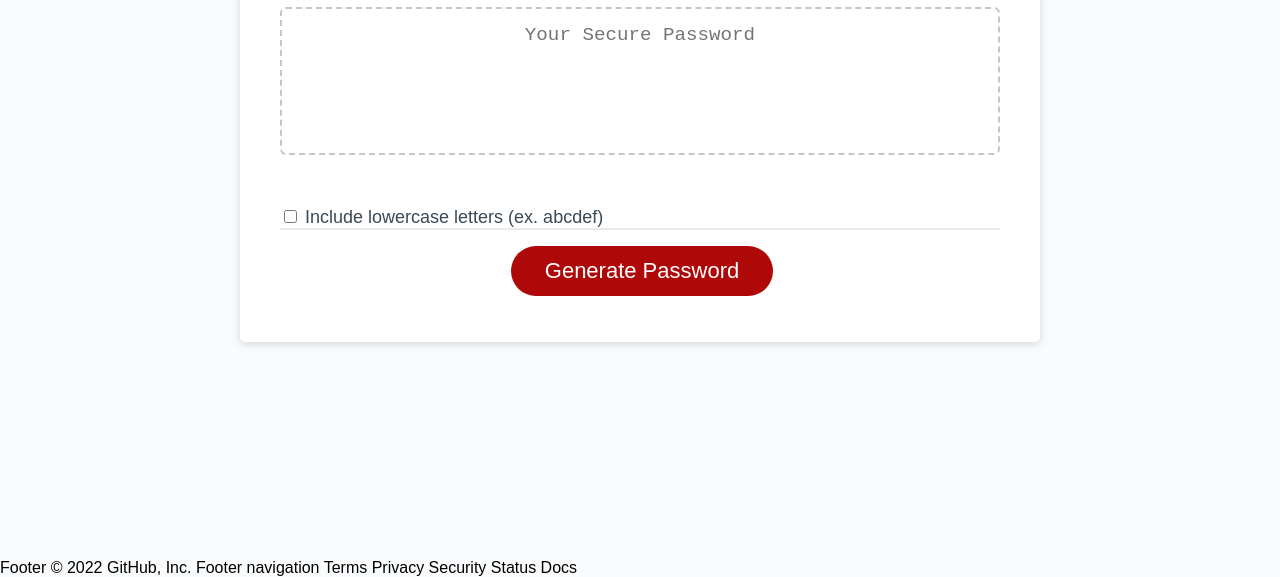
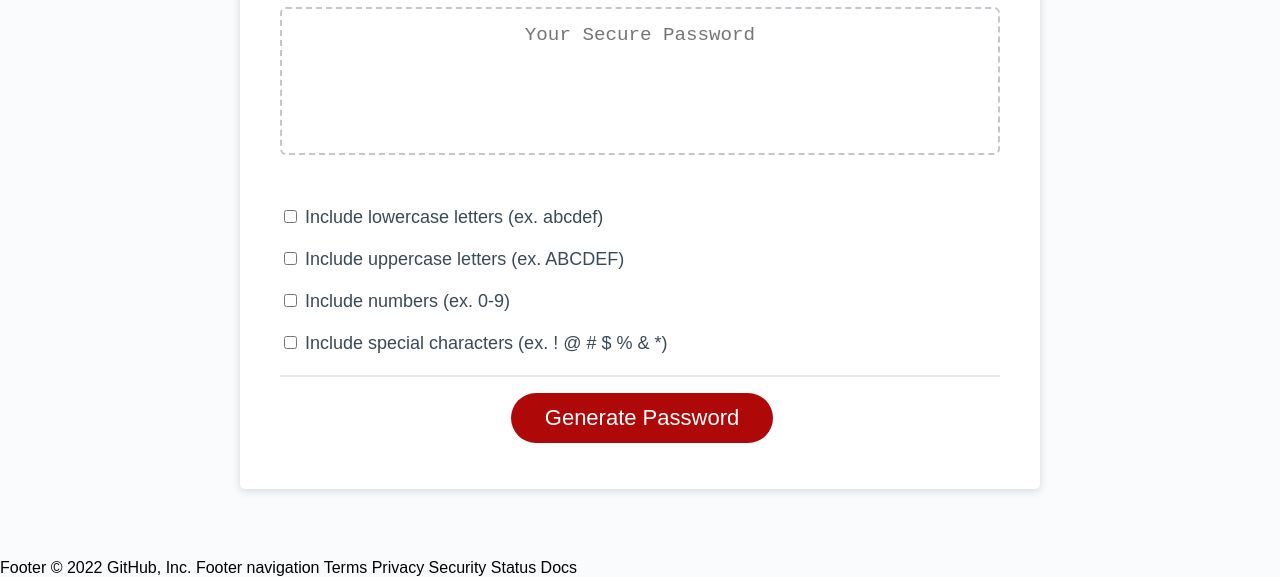
Before and after one commit to awinters81/Password-Generator, a plain HTML site: page index.html in a window 1280 px wide. Shown: the part 241-818 px from the top of the page. Drawn offline with Linux system fonts and the light colour scheme; files that its build step writes are made by us from their sources; files whose address does not match are found by name.

Commit message:
adding checkbox options

```diff
--- a/index.html
+++ b/index.html
@@ -5,7 +5,7 @@
     <meta name="viewport" content="width=device-width, initial-scale=1.0" />
     <meta http-equiv="X-UA-Compatible" content="ie=edge" />
     <title>Password Generator</title>
-    <link rel="stylesheet" href="style.css" />
+    <link rel="stylesheet" href="./css/style.css" />
   </head>
 
   <body>
@@ -41,6 +41,29 @@
             <label for="lower"> Include lowercase letters (ex. abcdef) </label>
         </div>
 
+        <br>
+
+        <div class="uppercase">
+            <input type="checkbox" id="upper" name="upper" value="upper">
+            <label for="upper"> Include uppercase letters (ex. ABCDEF) </label>
+        </div>
+
+        <br>
+
+        <div class="numbers">
+            <input type="checkbox" id="number" name="number" value="number">
+            <label for="number"> Include numbers (ex. 0-9) </label>
+        </div>
+
+        <br>
+
+        <div class="special">
+            <input type="checkbox" id="special" name="special" value="special">
+            <label for="special"> Include special characters (ex. ! @ # $ % & *) </label>
+        </div>
+
+        <br>
+
         <div class="card-footer">
           <button id="generate" class="btn">Generate Password</button>
         </div>
```
